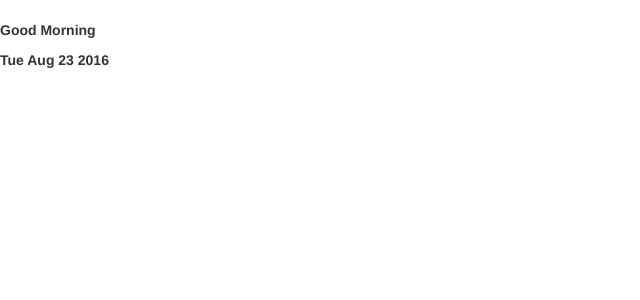
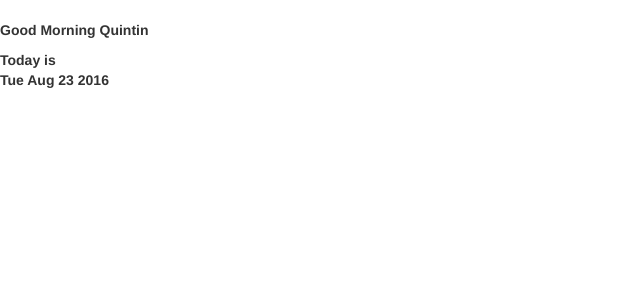
Before and after one commit to qbauer82/qbauer82.github.io, a Jekyll site: the page dashboard.html, which Jekyll copies as it is, in a window 1280 px wide. Shown: the top 300 px of the page, without its empty margins (0-640 px from the left). Built offline with Jekyll 4.4.1, drawn with Linux system fonts in a browser that asks for light colours; part of the change alters nothing that is shown.

Commit message:
Update dashboard.html

```diff
--- a/dashboard.html
+++ b/dashboard.html
@@ -6,11 +6,29 @@
 </head>
 </head>
 <body>
-<h1></h1><p>Good Morning</p>
-<p id="time"></p>
+<h1></h1><p>Good Morning Quintin</p>
+Today is <p id="time"></p>
 <script>
 var myDate = new Date();
 document.getElementById("time").innerHTML = myDate.toDateString();
 </script>
+<script>
+ $(document).ready(function() {
+  $.simpleWeather({
+    location: 'Austin, TX',
+    woeid: '',
+    unit: 'f',
+    success: function(weather) {
+      html = '<p>'+weather.temp+'&deg;'+weather.units.temp+'</p>';
+
+      $("#weather").html(html);
+    },
+    error: function(error) {
+      $("#weather").html('<p>'+error+'</p>');
+    }
+  });
+});
+</script>
+<div id="weather"></div>
 </h1>
 </body>
```
